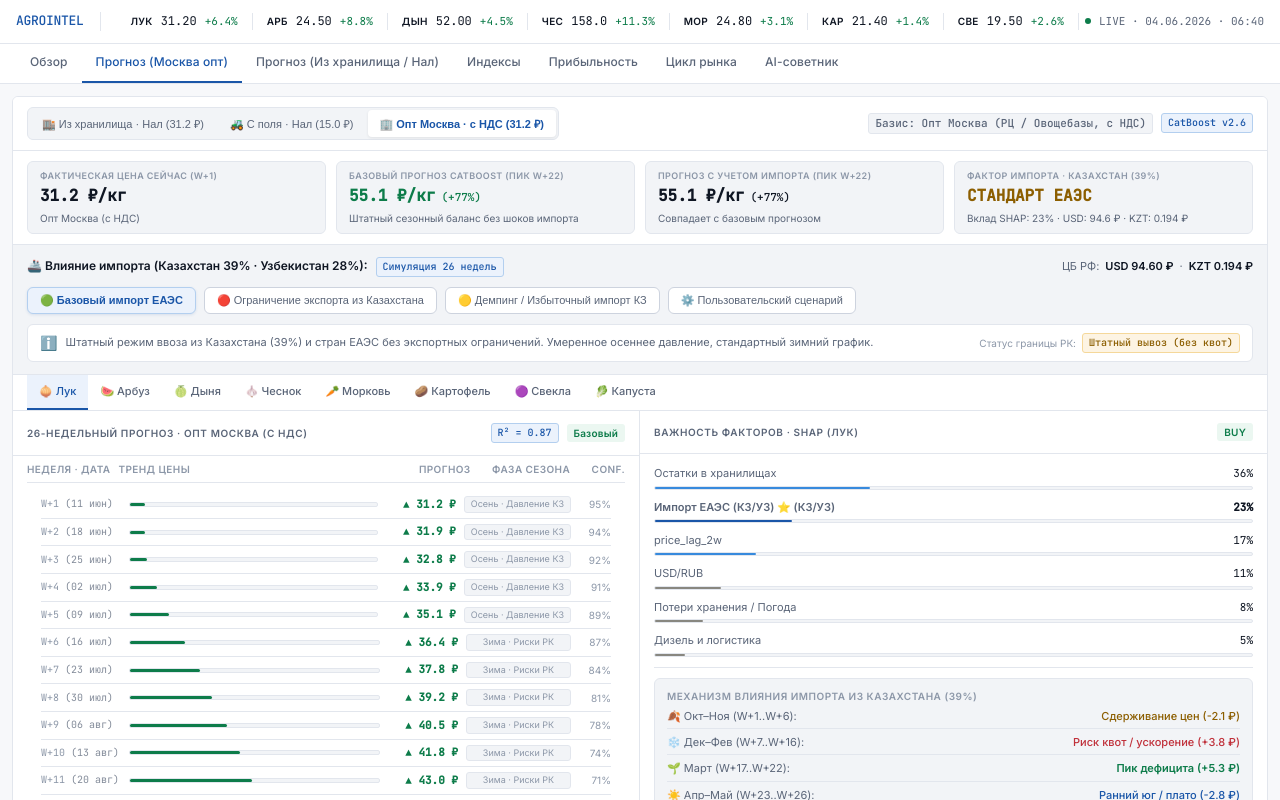
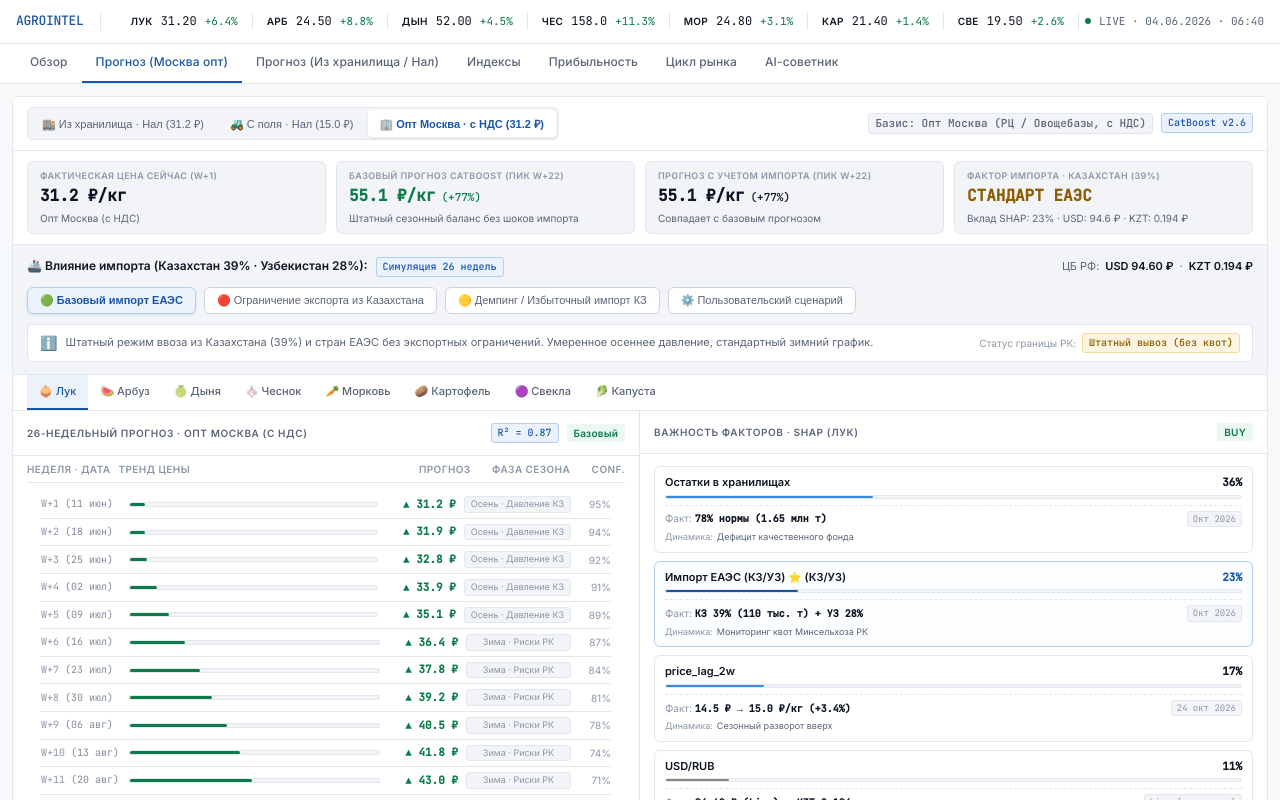
Before and after one commit to Orionka2024/agrointelplatform, a React (Vite) app: page / in a window 1280 px wide. Both pictures are taken after a click on the tab "Прогноз (Москва опт)". Shown: the top 800 px of the page. Built offline with nearby package versions, Linux system fonts and the light colour scheme; no server answers.

Commit message:
Display latest update values, sources, and trends for SHAP factors

```diff
--- a/src/components/Forecast.jsx
+++ b/src/components/Forecast.jsx
@@ -445,27 +445,50 @@ export default function Forecast({ initialBasis = 'wholesale', onSwitchBasis })
           </div>
 
           <div style={{ padding: '12px 14px' }}>
-            {features.map(f => (
-              <div key={f.label} style={{ marginBottom: 10 }}>
-                <div style={{ display: 'flex', justifyContent: 'space-between', fontSize: 11, marginBottom: 4 }}>
-                  <span style={{ color: 'var(--txt2)', fontWeight: f.label.includes('Импорт') ? 600 : 400 }}>
-                    {f.label} {f.label.includes('Импорт') ? '⭐ (КЗ/УЗ)' : ''}
+            {features.map(f => {
+              const isImport = f.label.includes('Импорт');
+              return (
+                <div key={f.label} className={`shap-item ${isImport ? 'highlight' : ''}`}>
+                  <div className="shap-item-head">
+                    <span style={{ fontWeight: 600, color: 'var(--txt)' }}>
+                      {f.label} {isImport ? '⭐ (КЗ/УЗ)' : ''}
                     </span>
-                  <span style={{ fontFamily: 'var(--mono)', fontWeight: f.label.includes('Импорт') ? 600 : 400 }}>
+                    <span style={{ fontFamily: 'var(--mono)', fontWeight: 600, color: isImport ? 'var(--blue)' : 'var(--txt)' }}>
                       {f.pct}%
                     </span>
                   </div>
-                <div className="progress">
+
+                  <div className="progress" style={{ height: 4, marginBottom: f.currentVal ? 6 : 0 }}>
                     <div
                       className="progress-fill"
                       style={{
                         width: `${f.pct}%`,
-                      background: f.label.includes('Импорт') ? 'var(--blue)' : f.color,
+                        background: isImport ? 'var(--blue)' : f.color,
                       }}
                     />
                   </div>
+
+                  {f.currentVal && (
+                    <div className="shap-meta-row">
+                      <div>
+                        <span style={{ color: 'var(--txt3)' }}>Факт: </span>
+                        <strong style={{ color: 'var(--txt)', fontFamily: 'var(--mono)' }}>{f.currentVal}</strong>
                       </div>
-            ))}
+                      <span className="shap-source-badge" title={`Источник: ${f.source}`}>
+                        {f.asOf}
+                      </span>
+                    </div>
+                  )}
+
+                  {f.trend && (
+                    <div className="shap-trend-desc" style={{ display: 'flex', alignItems: 'center', gap: 4, marginTop: 4 }}>
+                      <span style={{ color: 'var(--txt3)' }}>Динамика:</span>
+                      <span style={{ color: 'var(--txt2)' }}>{f.trend}</span>
+                    </div>
+                  )}
+                </div>
+              );
+            })}
 
             <div className="divider" />
 
--- a/src/data/marketData.js
+++ b/src/data/marketData.js
@@ -20,12 +20,60 @@ export const CROPS = {
     trendSignal: "buy",
     trendText: "Осенняя закладка на хранение завершена. Прогнозируется устойчивый сезонный рост +60–75% к марту–апрелю 2027 (пик на W+22). Сокращение качественного фонда хранения усиливает дефицит.",
     features: [
-      { label: "Остатки в хранилищах", pct: 36, color: "#378ADD" },
-      { label: "Импорт ЕАЭС (КЗ/УЗ)", pct: 23, color: "#378ADD" },
-      { label: "price_lag_2w", pct: 17, color: "#378ADD" },
-      { label: "USD/RUB", pct: 11, color: "#888780" },
-      { label: "Потери хранения / Погода", pct: 8, color: "#888780" },
-      { label: "Дизель и логистика", pct: 5, color: "#888780" },
+      {
+        label: "Остатки в хранилищах",
+        pct: 36,
+        color: "#378ADD",
+        currentVal: "78% нормы (1.65 млн т)",
+        asOf: "Окт 2026",
+        source: "Минсельхоз РФ / Росстат",
+        trend: "Дефицит качественного фонда",
+      },
+      {
+        label: "Импорт ЕАЭС (КЗ/УЗ)",
+        pct: 23,
+        color: "#378ADD",
+        currentVal: "КЗ 39% (110 тыс. т) + УЗ 28%",
+        asOf: "Окт 2026",
+        source: "ФТС РФ / ЕЭК",
+        trend: "Мониторинг квот Минсельхоза РК",
+      },
+      {
+        label: "price_lag_2w",
+        pct: 17,
+        color: "#378ADD",
+        currentVal: "14.5 ₽ → 15.0 ₽/кг (+3.4%)",
+        asOf: "24 окт 2026",
+        source: "AgroServer / FruitInfo",
+        trend: "Сезонный разворот вверх",
+      },
+      {
+        label: "USD/RUB",
+        pct: 11,
+        color: "#888780",
+        currentVal: "94.60 ₽ (Live) · KZT 0.194",
+        asOf: "Live (ежедневно)",
+        source: "Банк России cbr.ru",
+        trend: "Ослабление рубля удорожает импорт",
+      },
+      {
+        label: "Потери хранения / Погода",
+        pct: 8,
+        color: "#888780",
+        currentVal: "1.9% отход W+1 (до 11.2% к марту)",
+        asOf: "24 окт 2026",
+        source: "Open-Meteo / ВНИИО",
+        trend: "Ночные температуры +4°C..-1°C",
+      },
+      {
+        label: "Дизель и логистика",
+        pct: 5,
+        color: "#888780",
+        currentVal: "ДТ 67.8 ₽/л · Фура МСК 135 тыс. ₽",
+        asOf: "Окт 2026",
+        source: "ATI.SU / Росстат",
+        trend: "Спред поле–Москва держится на 16.2 ₽",
+      },
     ],
     importDetail: {
       partner: "Казахстан (Жамбылская/Алматинская обл.)",
--- a/src/index.css
+++ b/src/index.css
@@ -908,3 +908,58 @@ select:focus { border-color: var(--blue); }
   letter-spacing: 0.4px;
   border-bottom: 1px solid var(--border);
 }
+
+/* ── Rich SHAP factor cards ── */
+.shap-item {
+  background: var(--surface);
+  border: 1px solid var(--border);
+  border-radius: 6px;
+  padding: 8px 10px;
+  margin-bottom: 8px;
+  transition: border-color 0.15s ease;
+}
+
+.shap-item:hover {
+  border-color: var(--border2);
+}
+
+.shap-item.highlight {
+  border-color: var(--blue-border);
+  background: #fbfdff;
+}
+
+.shap-item-head {
+  display: flex;
+  justify-content: space-between;
+  align-items: center;
+  font-size: 11px;
+  margin-bottom: 4px;
+}
+
+.shap-meta-row {
+  display: flex;
+  justify-content: space-between;
+  align-items: center;
+  gap: 6px;
+  font-size: 10px;
+  margin-top: 6px;
+  padding-top: 5px;
+  border-top: 1px dashed var(--border);
+  flex-wrap: wrap;
+}
+
+.shap-source-badge {
+  font-size: 9px;
+  color: var(--txt3);
+  background: var(--surface2);
+  padding: 1px 5px;
+  border-radius: 3px;
+  border: 1px solid var(--border);
+  font-family: var(--mono);
+}
+
+.shap-trend-desc {
+  font-size: 9px;
+  color: var(--txt2);
+  margin-top: 2px;
+}
```
Lines whose indentation alone changed are shown as unchanged.
